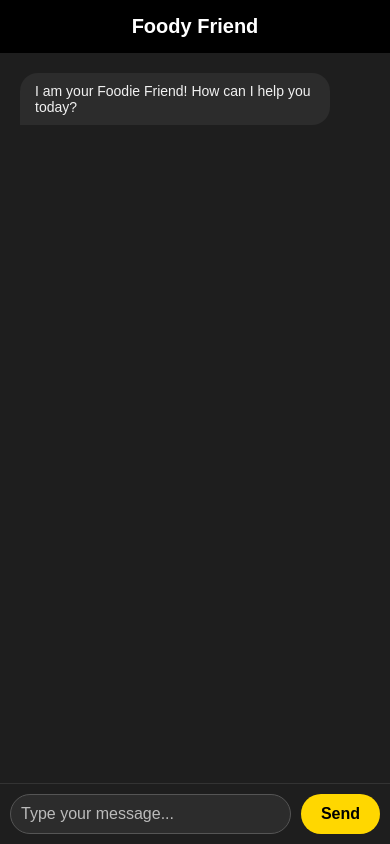
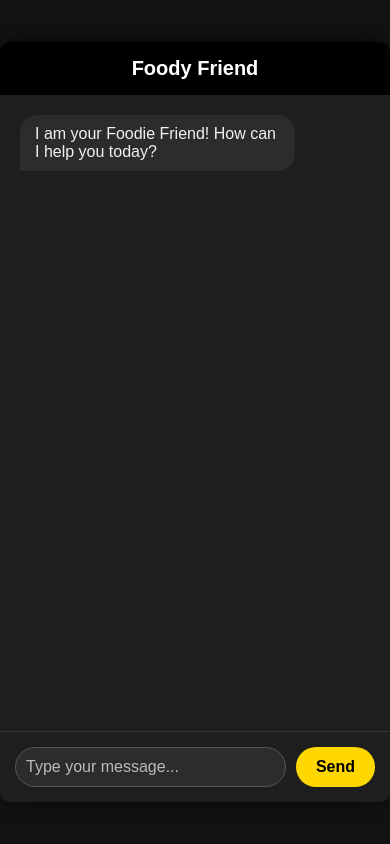
Before and after one commit to Azeen-Fatima/Foodie-Friend-Bot, a Flask app: page / in a window 390 px wide. Run offline with Flask 3, Linux system fonts and the light colour scheme.

Commit message:
Update index.html

```diff
--- a/templates/index.html
+++ b/templates/index.html
@@ -97,36 +97,6 @@
         #send-btn:hover {
             background-color: #e6c200;
         }
-
-        /* --- Responsive Styles --- */
-        @media (max-width: 768px) {
-            body {
-                height: auto; /* Change body height to auto for better mobile compatibility */
-                min-height: 100vh; /* Use min-height to ensure it fills the screen */
-                align-items: stretch; /* Allow content to stretch to edges */
-            }
-
-            .chat-container {
-                width: 100%;
-                height: 100vh;
-                max-width: none;
-                border-radius: 0;
-            }
-
-            .user-message, .bot-message {
-                max-width: 80%;
-                font-size: 14px;
-            }
-
-            .input-container {
-                padding: 10px;
-                position: sticky; /* Make the input container stick to the bottom */
-                bottom: 0;
-                left: 0;
-                right: 0;
-                z-index: 100; /* Ensure it stays on top of other content */
-            }
-        }
     </style>
 </head>
 <body>
```
